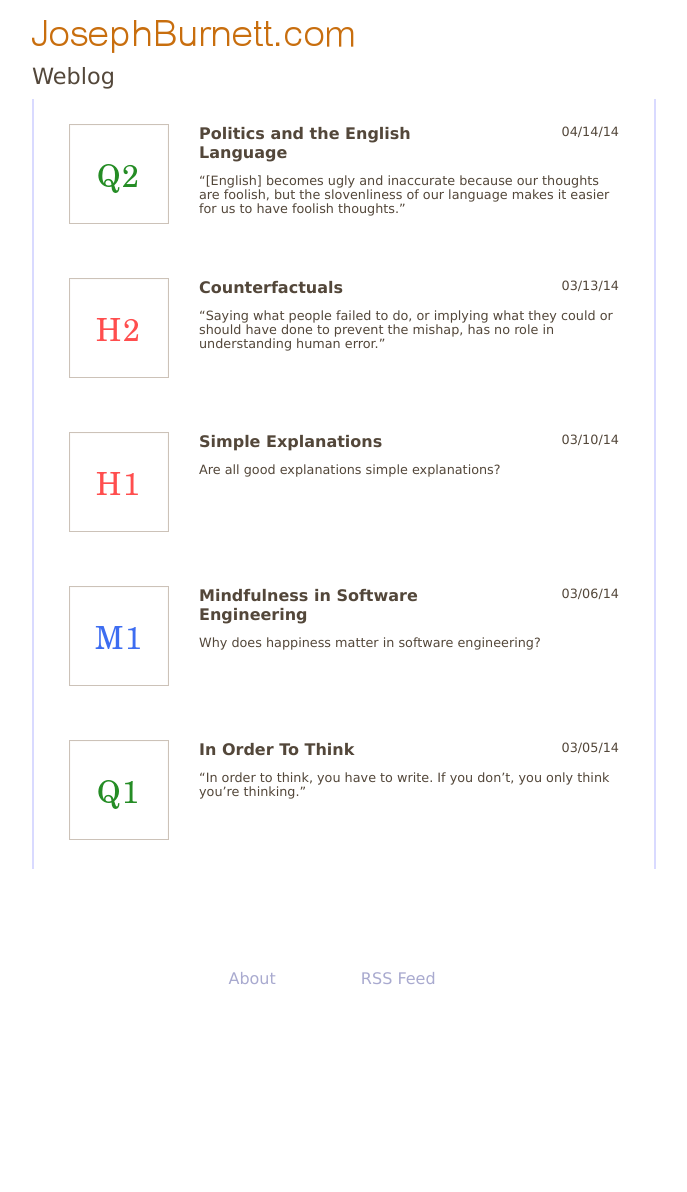
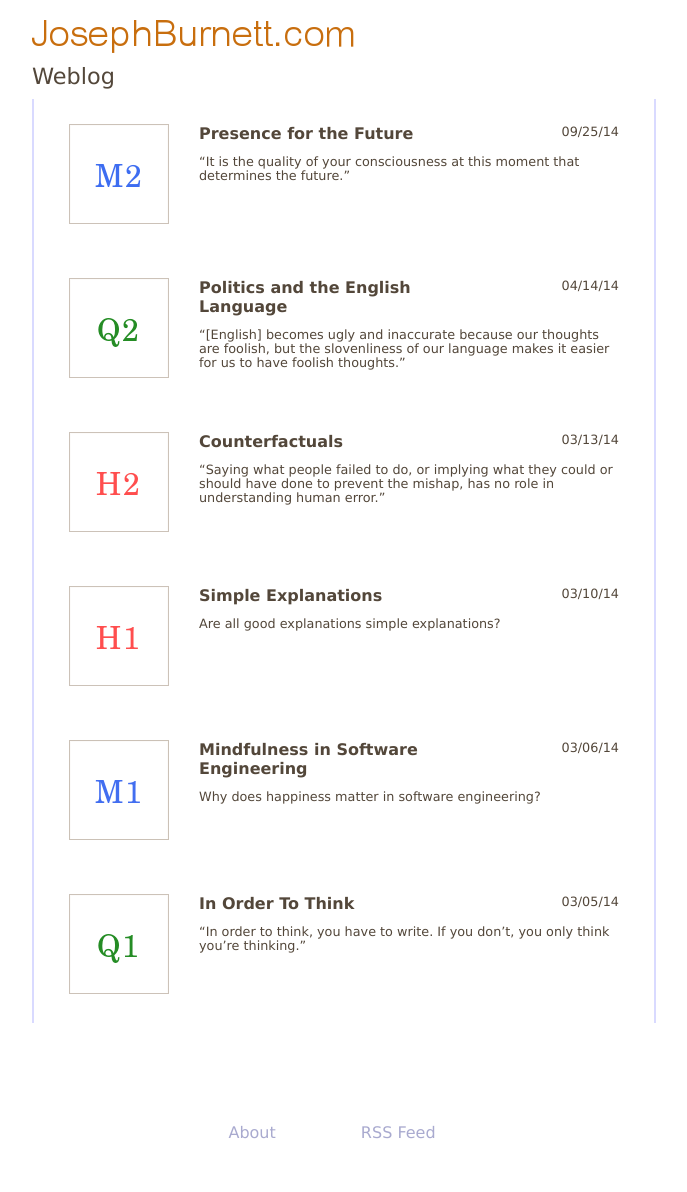
Before and after one commit to josephburnett/josephburnett.github.io, a Jekyll site: the page built from weblog.html, in a window 1280 px wide. Shown: the whole page, without its empty margins (308-995 px from the left). Built offline with Jekyll 4.4.1, drawn with Linux system fonts in a browser that asks for light colours; Markdown is read by kramdown in place of the engine named in the settings; before the commit the page ends 1038 px from its top, so only the background shows below that; some of the changed lines change nothing that is shown.

Commit message:
Presence for the Future.

```diff
--- a/css/style.css
+++ b/css/style.css
@@ -217,8 +217,7 @@ p {
 }
 
 em {
-    font-style: normal;
-    text-decoration: underline;
+    font-style: italic;
     font-size: 100%;
 }
 /* Element specific styles */
--- /dev/null
+++ b/weblog/m/_posts/2014-09-25-presence-for-the-future.md
@@ -0,0 +1,21 @@
+---
+layout: post
+title: "Presence for the Future"
+icon: M2
+---
+
+> "It is the quality of your consciousness at this moment that determines the future."
+
+> -- Eckhart Tolle
+
+Tolle is talking about *presence*.  When our entire focus is on the future or the past, we are not living in the moment.  The future is a construct of our mind--only the present moment truly exists.  Only in the present moment can we take action.
+
+Likewise, the past is relevant only as a guide for our actions in the moment.  When it is no longer relevant we must let it go.
+
+When we view the present through the lens of the future or past, our lives are full of problems.  But problems don't exist.  Only situations exist, right now.  The future and past are a distorted view of what *is*.
+
+> When you are full of problems, there is no room for anything new to enter, no room for a solution.
+
+When we focus on what *is* we are embracing forgiveness, acceptance and compassion.
+
+Forget about the past.  Put the future out of your mind.  There will plenty of time to attend to it when the moment comes.  Open your eyes and look around at what *is*.
```
Also changed, not shown: images/M1.png, images/M2.png (added), 1 other file.
